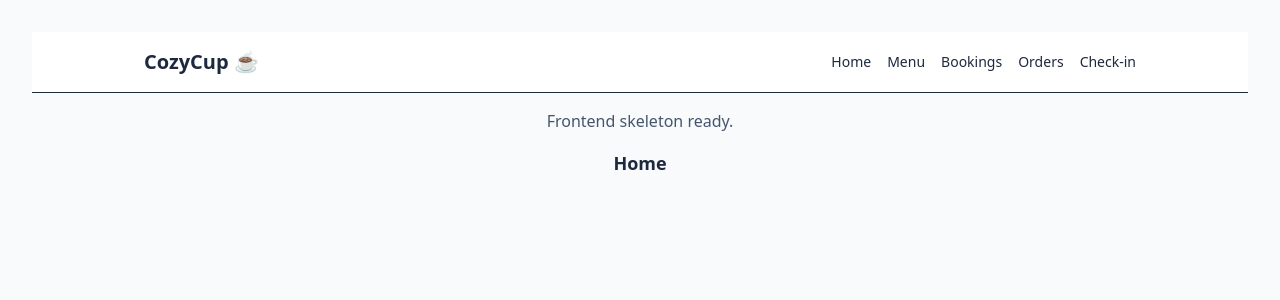
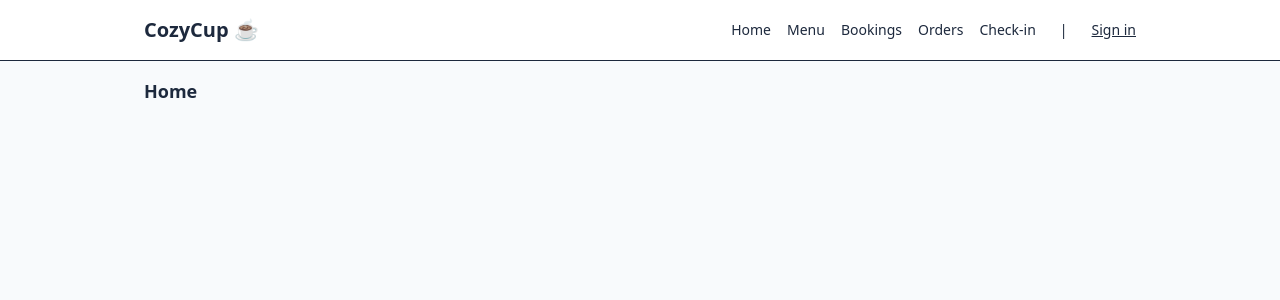
Before and after one commit to Eladgel1/CozyCup-frontend, a React (Vite) app: page / in a window 1280 px wide. Shown: the top 300 px of the page. Built offline with nearby package versions, Linux system fonts and the light colour scheme; no server answers.

Commit message:
Add auth actions (sign in/out) in header and wire with context

```diff
--- a/src/App.jsx
+++ b/src/App.jsx
@@ -1,24 +1,32 @@
-import './App.css';
-import { Outlet, NavLink } from 'react-router-dom';
+import { Outlet, NavLink, useNavigate } from 'react-router-dom';
+import { useAuth } from '@/features/auth/auth.context';
 
 export default function App() {
+  const { user, logout } = useAuth();
+  const navigate = useNavigate();
   return (
     <div className="min-h-screen bg-slate-50 text-slate-800">
       <header className="border-b bg-white">
         <div className="mx-auto max-w-5xl px-4 py-4 flex items-center justify-between">
           <h1 className="text-xl font-bold">CozyCup ☕</h1>
-          <nav className="flex gap-4 text-sm">
+          <nav className="flex items-center gap-4 text-sm">
             <NavLink to="/" end className="hover:underline">Home</NavLink>
             <NavLink to="/menu" className="hover:underline">Menu</NavLink>
             <NavLink to="/bookings" className="hover:underline">Bookings</NavLink>
             <NavLink to="/orders" className="hover:underline">Orders</NavLink>
             <NavLink to="/checkin" className="hover:underline">Check-in</NavLink>
+            <span className="mx-2">|</span>
+            {user ? (
+              <button className="underline" onClick={async () => { await logout(); navigate('/login'); }}>
+                Sign out
+              </button>
+            ) : (
+              <NavLink to="/login" className="underline">Sign in</NavLink>
+            )}
           </nav>
         </div>
       </header>
-
       <main className="mx-auto max-w-5xl p-4">
-        <p className="text-slate-600 mb-4">Frontend skeleton ready.</p>
         <Outlet />
       </main>
     </div>
```
